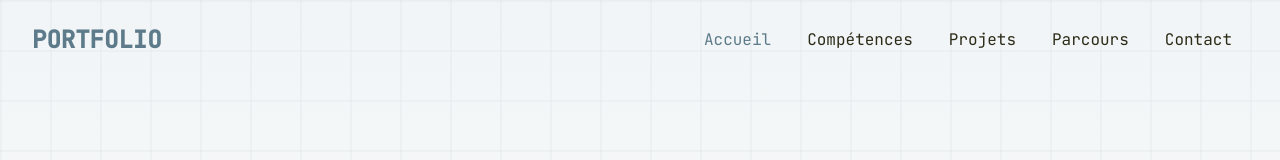
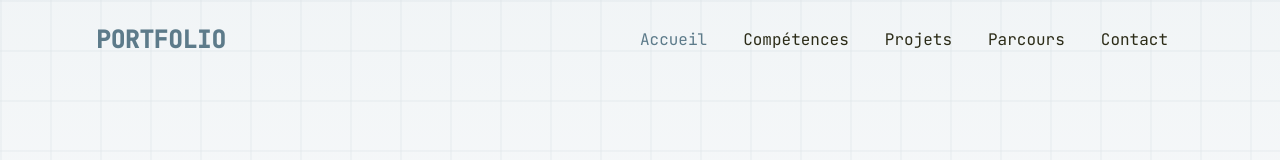
Before and after one commit to PierreMaze/my-portfolio, a React (Vite) app: page / in a window 1280 px wide. Shown: the top 160 px of the page. Built offline with nearby package versions, Linux system fonts and the light colour scheme.

Commit message:
Réduction du délai d'affichage dans le composant Header de 3000 ms à 300 ms, et mise à jour des classes CSS pour améliorer la réactivité et l'esthétique de l'interface utilisateur.

```diff
--- a/src/components/layout/Header.jsx
+++ b/src/components/layout/Header.jsx
@@ -60,7 +60,7 @@ const Header = () => {
   useEffect(() => {
     const timer = setTimeout(() => {
       setIsVisible(true);
-    }, 3000);
+    }, 300);
 
     return () => clearTimeout(timer);
   }, []);
@@ -95,14 +95,14 @@ const Header = () => {
 
   return (
     <header className={headerClasses}>
-      <div className="container">
+      <div className="px-8 mx-auto w-full max-w-6xl 2xl:max-w-[1850px]">
         <nav className="flex items-center justify-between h-20">
-          <Link to="/" className="text-2xl font-bold text-accent">
+          <Link to="/" className="text-2xl font-bold 2xl:text-4xl text-accent">
             PORTFOLIO
           </Link>
 
           {/* Navigation desktop */}
-          <div className="hidden items-center space-x-1 md:flex">
+          <div className="hidden items-center space-x-1 md:flex 2xl:text-xl">
             {navigationItems.map((item) => (
               <button
                 key={item.path}
```
